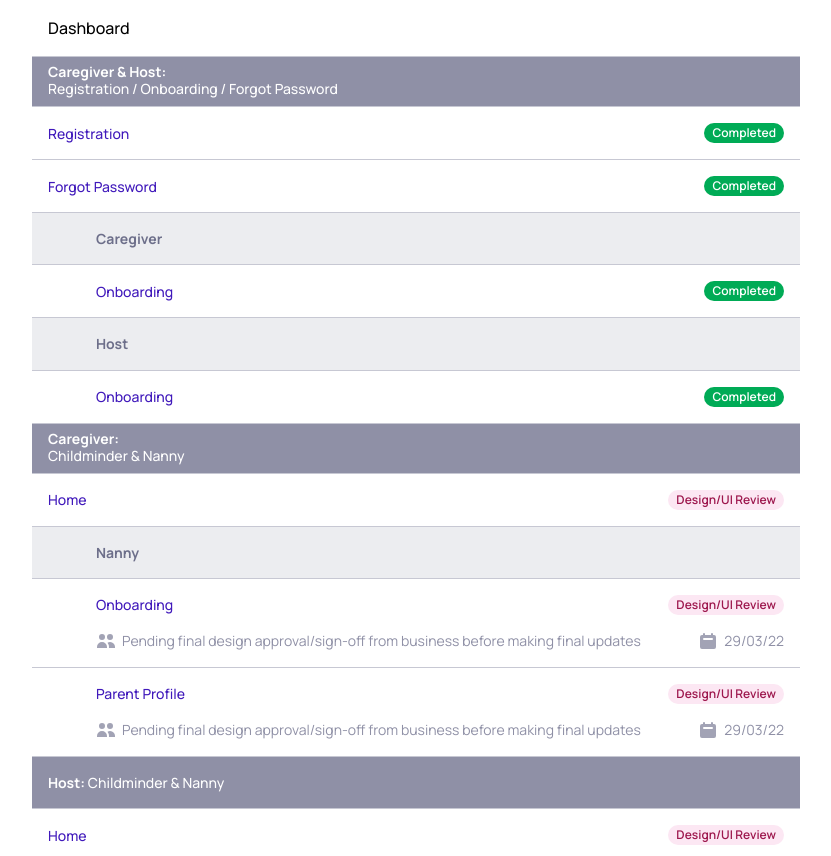
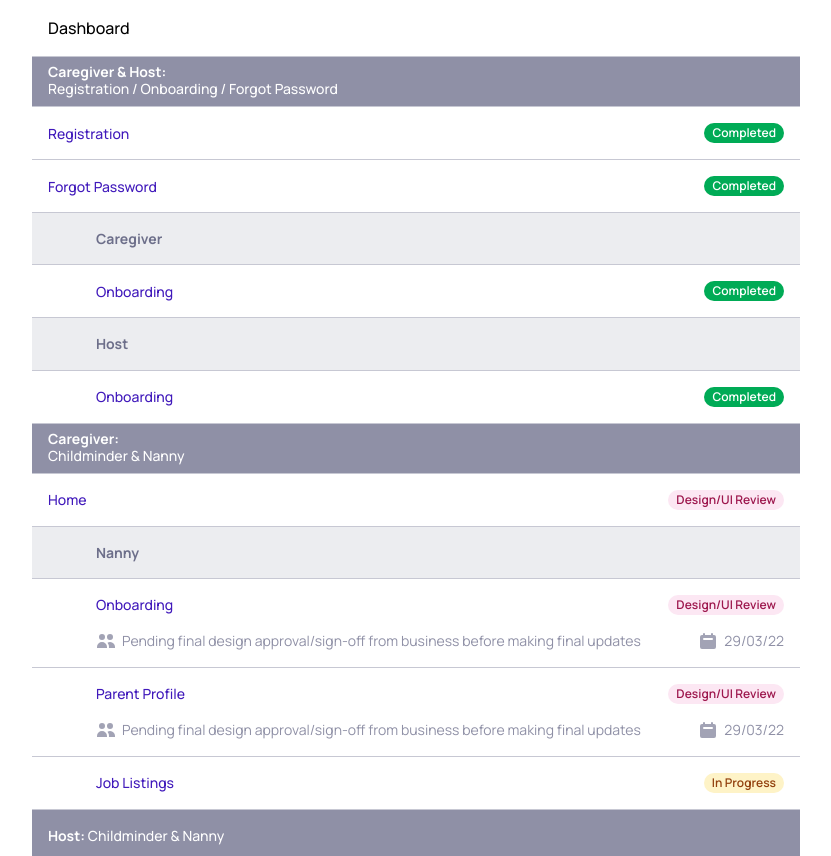
Before and after one commit to andres-codigo/nanny-nina, a Vue app: page /dashboard in a window 1280 px wide. Shown: the whole page, without its empty margins (224-1055 px from the left). Built offline with nearby package versions, Linux system fonts and the light colour scheme.

Commit message:
[components, pages, js, folders] job listing page created and dashboard updated to reflect new page/vue router updated/JobListFilter & JobListingFilterItem components created

```diff
--- /dev/null
+++ b/src/components/filter/JobListingFilter.vue
@@ -0,0 +1,23 @@
+<template>
+	<div class="flex border border-b-1">
+		<div class="flex-none inline-flex justify-center items-center mx-2"><AdjustmentsIcon class="w-5 h-5 " /></div>
+		<div class="inline-flex grow overflow-x-scroll py-4 no-scrollbar items-center">
+			<slot name="filter-one"></slot>
+			<slot name="filter-two"></slot>
+			<slot name="filter-three"></slot>
+			<slot name="filter-four"></slot>
+			<slot name="filter-five"></slot>
+			<slot name="filter-six"></slot>
+		</div>
+	</div>
+</template>
+
+<script>
+import { AdjustmentsIcon } from '@heroicons/vue/solid'
+
+export default {
+	components: {
+		AdjustmentsIcon
+	}
+}
+</script>
--- /dev/null
+++ b/src/components/filter/JobListingFilterItem.vue
@@ -0,0 +1,15 @@
+<template>
+	<div class="flex flex-nowrap">
+		<span class="justify-center rounded-full text-black text-xs leading-none border border-black inline-flex w-button-xs mx-1 px-2 py-1">
+			<span class="inline-flex text-xs">{{ text }}</span>
+		</span>
+	</div>
+</template>
+
+<script>
+export default {
+	props: {
+		text: String
+	}
+}
+</script>
--- /dev/null
+++ b/src/pages/02-caregiver/nanny/03-job-listings/JobListing.vue
@@ -0,0 +1,39 @@
+<template>
+	<div class="w-full h-full">
+		<TopNavigation text="Nanny Jobs">
+			<template #iconLeft><router-link to="/dashboard"><ChevronLeftIcon class="w-8 h-8 text-white" aria-hidden="true" /></router-link></template>
+		</TopNavigation>
+		<main>
+			<JobListingFilter>
+				<template #filter-one><JobListingFilterItem text="Distance" /></template>
+				<template #filter-two><JobListingFilterItem text="Start Date" /></template>
+				<template #filter-three><JobListingFilterItem text="Price" /></template>
+				<template #filter-four><JobListingFilterItem text="One time" /></template>
+			</JobListingFilter>
+		</main>
+		<footer>
+			<BottomMenu />
+		</footer>
+	</div>
+</template>
+
+<script>
+import TopNavigation from '../../../../components/navigation/TopNavigation.vue'
+
+import JobListingFilter from '../../../../components/filter/JobListingFilter.vue'
+import JobListingFilterItem from '../../../../components/filter/JobListingFilterItem.vue'
+
+import BottomMenu from '../../../../components/menu/BottomMenu.vue'
+
+import { ChevronLeftIcon } from '@heroicons/vue/solid'
+
+export default {
+	components: {
+		TopNavigation,
+		JobListingFilter,
+		JobListingFilterItem,
+		BottomMenu,
+		ChevronLeftIcon
+	}
+}
+</script>
--- a/src/pages/_dashboard/Dashboard.vue
+++ b/src/pages/_dashboard/Dashboard.vue
@@ -119,6 +119,18 @@
 							textColorBadge="text-pink-800"
 							backgroundColorBadge="bg-pink-100"
 						/>
+						<ListItem
+							:subItem="true"
+							:hideNotes="true"
+							notes=""
+							date=""
+							routerLinkPath="/nanny-job-listings"
+							title="Job Listings"
+							textColor="text-lilac-600"
+							textBadge="In Progress"
+							textColorBadge="text-amber-800"
+							backgroundColorBadge="bg-amber-100"
+						/>
 					</ul>
 				</div>
 				<div class="relative">
--- a/src/router/index.js
+++ b/src/router/index.js
@@ -19,6 +19,7 @@ import ChildminderAndNannyContainer from '../pages/02-caregiver/childminder-and-
 	/* Caregiver - Nanny */
 	import ServiceLaunchChecklistOnboardingContainer from '../pages/02-caregiver/nanny/01-service-launch-and-checklist/ServiceLaunchChecklistOnboardingContainer.vue'
 	import ParentProfileContainer from '../pages/02-caregiver/nanny/02-parent-profile/ParentProfileContainer.vue'
+	import JobListings from '../pages/02-caregiver/nanny/03-job-listings/JobListing.vue'
 
 /* Host - Nanny */
 import HostNannyHome from '../pages/03-host/Home.vue'
@@ -80,6 +81,11 @@ const routes = [
 		meta: { transition: 'slide-right-to-left' }
 	},
 	{
+		path: '/nanny-job-listings',
+		component: JobListings,
+		meta: { transition: 'slide-right-to-left' }
+	},
+	{
 		path: '/host-nanny-home',
 		component: HostNannyHome,
 		meta: { transition: 'slide-right-to-left' }
```
